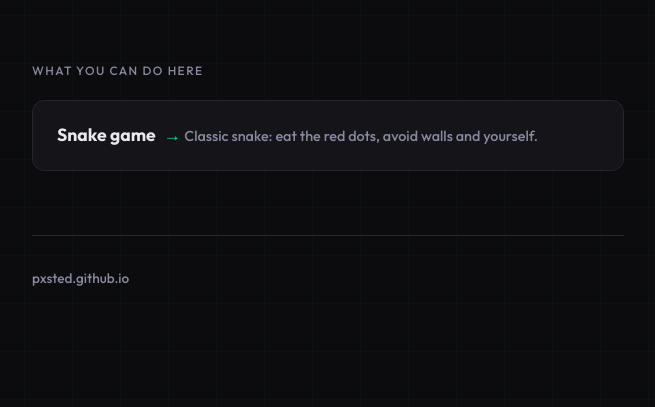
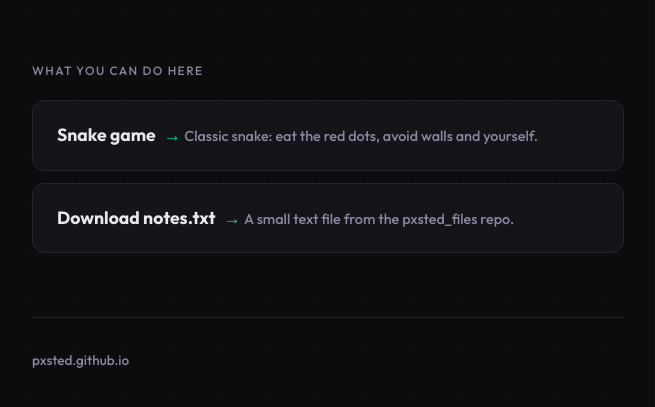
Before and after one commit to pxsted/pxsted.github.io, a plain HTML site: page index.html in a window 1280 px wide. Shown: the part 225-632 px from the top of the page, without its empty margins (312-967 px from the left). Drawn offline with Linux system fonts and the light colour scheme.

Commit message:
Add download link for notes.txt
Co-authored-by: Cursor <cursoragent@cursor.com>

```diff
--- a/index.html
+++ b/index.html
@@ -166,6 +166,10 @@
           <span class="card-title">Snake game <span class="card-arrow">→</span></span>
           <span class="card-desc">Classic snake: eat the red dots, avoid walls and yourself.</span>
         </a>
+        <a href="https://raw.githubusercontent.com/pxsted/pxsted_files/main/notes.txt" class="card" download="notes.txt">
+          <span class="card-title">Download notes.txt <span class="card-arrow">→</span></span>
+          <span class="card-desc">A small text file from the pxsted_files repo.</span>
+        </a>
       </div>
     </section>
 
```
